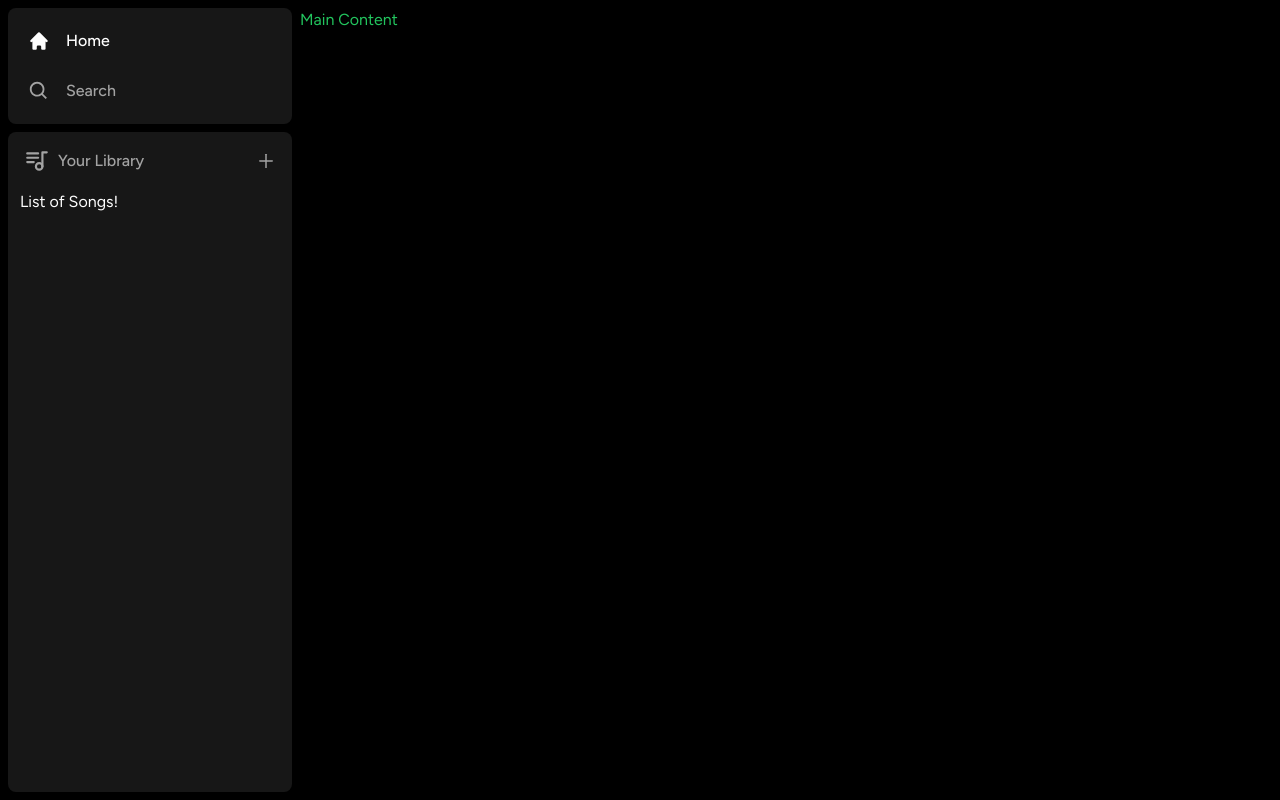
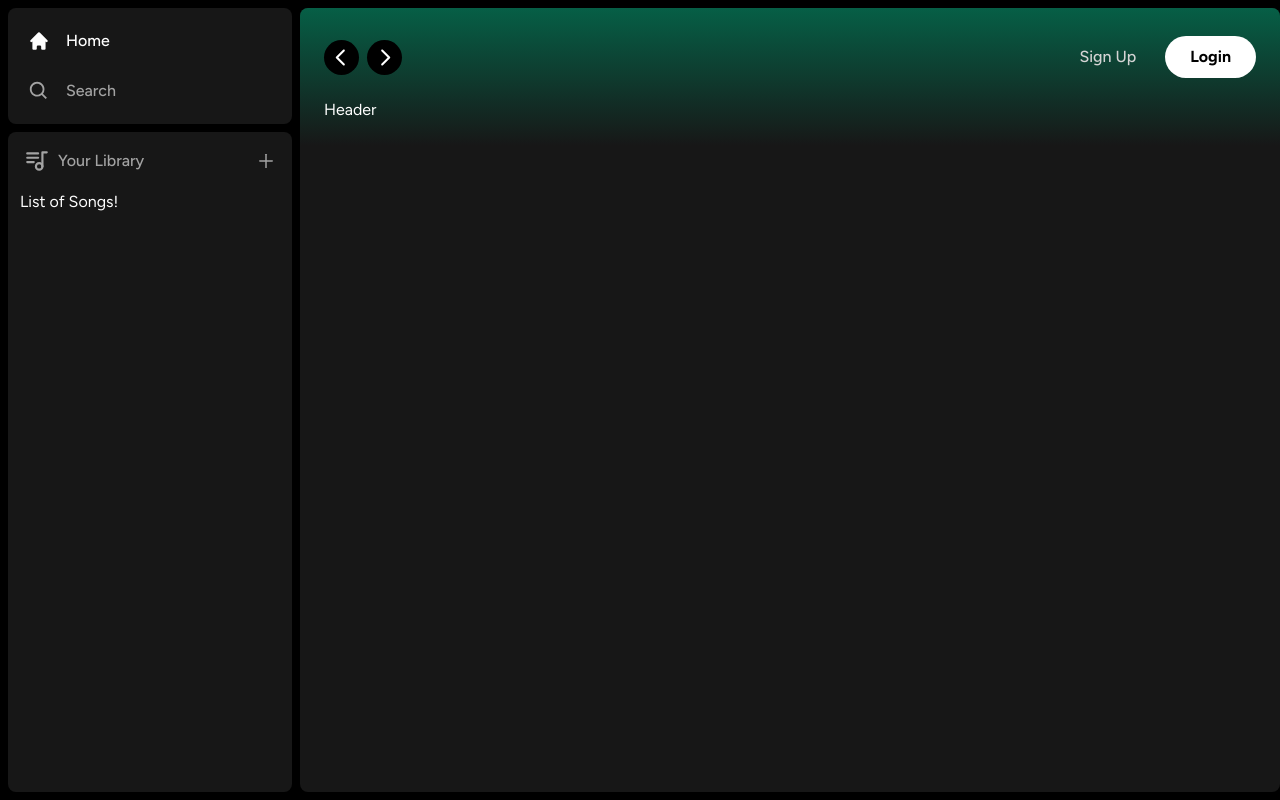
Before and after one commit to aAkHilsharma/Spotify-clone, a Next.js app: page / in a window 1280 px wide. Built offline with nearby package versions, Linux system fonts and the light colour scheme.

Commit message:
added header

```diff
--- a/app/(site)/page.tsx
+++ b/app/(site)/page.tsx
@@ -1,7 +1,16 @@
+import Header from "../components/Header";
+
 export default function Home() {
   return (
-    <div className="text-green-500">
-      Main Content
+    <div className="
+      bg-neutral-900
+      rounded-lg
+      h-full
+      w-full
+      overflow-hidden
+      overflow-y-auto
+    ">
+      <Header>Header</Header>
     </div>
   )
 }
--- /dev/null
+++ b/app/components/Button.tsx
@@ -0,0 +1,22 @@
+import { forwardRef } from "react"
+import {twMerge} from "tailwind-merge";
+
+interface ButtonProps extends React.ButtonHTMLAttributes<HTMLButtonElement> {}
+
+const Button = forwardRef<HTMLButtonElement, ButtonProps> (({
+    className,
+    children,
+    disabled,
+    type = "button",
+    ...props
+}, ref) => {
+    return <button type={type} className={twMerge(`w-full rounded-full bg-green-500 border border-transparent px-3 py-3 disabled:cursor-not-allowed disabled:opacity-50 text-black font-bold hover:opacity-75 transition`, className)}
+        disabled={disabled}
+        ref={ref}
+        {...props}
+    >{children}</button>
+})
+
+Button.displayName = "Button";
+
+export default Button;
--- /dev/null
+++ b/app/components/Header.tsx
@@ -0,0 +1,67 @@
+'use client';
+
+import { useRouter } from "next/navigation";
+import {twMerge} from "tailwind-merge";
+import {RxCaretLeft, RxCaretRight} from "react-icons/rx";
+import {HiHome} from "react-icons/hi";
+import {BiSearch} from "react-icons/bi";
+import Button from "./Button";
+
+interface HederProps {
+    children: React.ReactNode;
+    className?: string;
+}
+
+const Header:React.FC<HederProps> = ({
+    children,
+    className
+}) => {
+    const router = useRouter();
+    const handleLogout = () => {
+
+    }
+  return (
+    <div className={twMerge(`
+        h-fit
+        bg-gradient-to-b
+        from-emerald-800
+        p-6
+    `, className)}>
+        <div className="w-full mb-4 flex items-center justify-between">
+            <div className="hidden md:flex gap-x-2 items-center">
+                <button onClick={() => router.back()} className="rounded-full bg-black flex items-center justify-center hover:opacity-75 transition"><RxCaretLeft size={35} className="text-white" /></button>
+                <button onClick={() => router.forward()} className="rounded-full bg-black flex items-center justify-center hover:opacity-75 transition"><RxCaretRight size={35} className="text-white" /></button>
+            </div>
+            <div className="flex md:hidden gap-x-2 items-center">
+                <button className="
+                    rounded-full p-2 bg-white items-center justify-center hover:opacity-75
+                "><HiHome className="text-black" size={20} /></button>
+                <button className="
+                    rounded-full p-2 bg-white items-center justify-center hover:opacity-75
+                "><BiSearch className="text-black" size={20} /></button>
+            </div>
+            <div className="flex justify-between items-center gap-x-4">
+                <>
+                    <div>
+                        <Button className="
+                            bg-transparent text-neutral-300 font-medium
+                        ">
+                            Sign Up
+                        </Button>
+                    </div>
+                    <div>
+                        <Button
+                        onClick={() => {}}
+                        className="bg-white px-6 py-2">
+                            Login
+                        </Button>
+                    </div>
+                </>
+            </div>
+        </div>
+        {children}
+    </div>
+  )
+}
+
+export default Header
```
